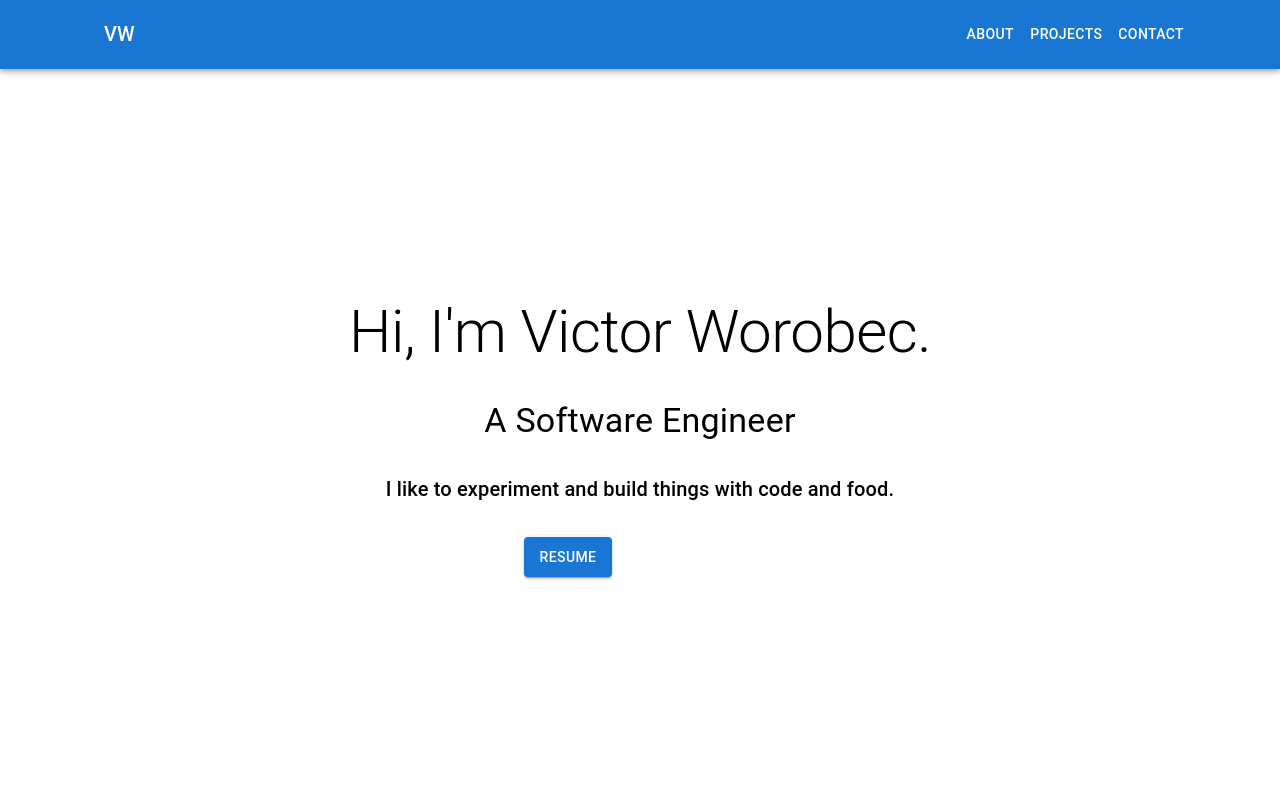
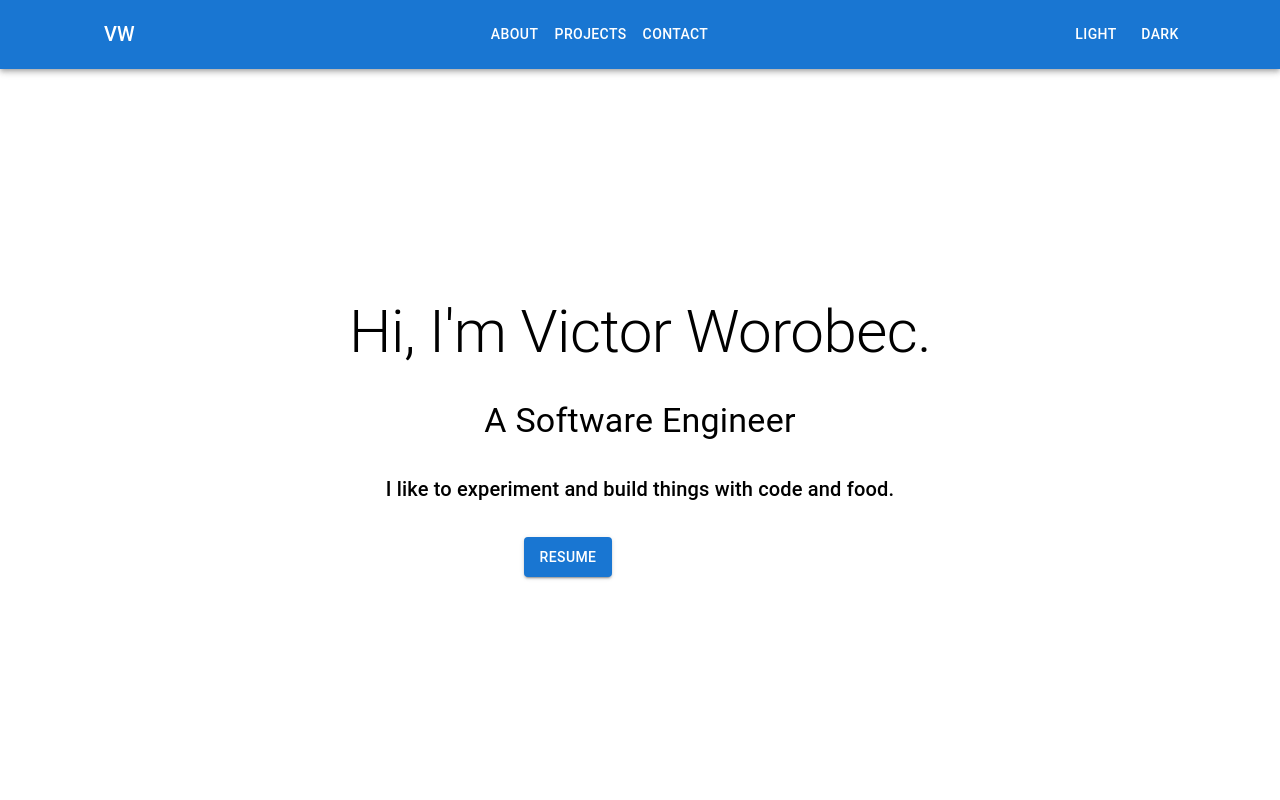
Before and after one commit to vworo/Portfolio-React, a Next.js app: page / in a window 1280 px wide. Shown: the top 800 px of the page. Built offline with nearby package versions, Linux system fonts and the light colour scheme; some icons are missing.

Commit message:
add theme provider, add light and dark theme buttons

```diff
--- a/package.json
+++ b/package.json
@@ -14,6 +14,7 @@
     "@mui/icons-material": "^7.2.0",
     "@mui/material": "^7.2.0",
     "next": "15.4.4",
+    "next-themes": "^0.4.6",
     "react": "19.1.0",
     "react-dom": "19.1.0"
   },
--- a/src/app/layout.tsx
+++ b/src/app/layout.tsx
@@ -1,6 +1,7 @@
 import type { Metadata } from "next";
 import { Geist, Geist_Mono } from "next/font/google";
 import "./globals.css";
+import ThemeProvider from "@/components/theme-provider";
 
 const geistSans = Geist({
   variable: "--font-geist-sans",
@@ -23,9 +24,16 @@ export default function RootLayout({
   children: React.ReactNode;
 }>) {
   return (
-    <html lang="en">
+    <html lang="en" suppressHydrationWarning>
       <body className={`${geistSans.variable} ${geistMono.variable}`}>
-        {children}
+        <ThemeProvider
+          attribute="class"
+          defaultTheme="system"
+          enableSystem
+          disableTransitionOnChange
+        >
+          {children}
+        </ThemeProvider>
       </body>
     </html>
   );
--- a/src/components/Navbar.tsx
+++ b/src/components/Navbar.tsx
@@ -14,11 +14,13 @@ import {
 } from "@mui/material";
 import AdbIcon from "@mui/icons-material/Adb";
 import MenuIcon from "@mui/icons-material/Menu";
+import { useTheme } from "next-themes";
 
 const pages = ["About", "Projects", "Contact"];
 
 export default function Navbar() {
   const [anchorElNav, setAnchorElNav] = useState<null | HTMLElement>(null);
+  const { setTheme } = useTheme();
 
   const handleOpenNavMenu = (event: MouseEvent<HTMLElement>) => {
     setAnchorElNav(event.currentTarget);
@@ -88,6 +90,21 @@ export default function Navbar() {
               </Button>
             ))}
           </Box>
+
+          <Box sx={{ display: { xs: "none", md: "flex" } }}>
+            <Button
+              onClick={() => setTheme("light")}
+              sx={{ my: 2, color: "white" }}
+            >
+              Light
+            </Button>
+            <Button
+              onClick={() => setTheme("dark")}
+              sx={{ my: 2, color: "white" }}
+            >
+              Dark
+            </Button>
+          </Box>
         </Toolbar>
       </Container>
     </AppBar>
--- /dev/null
+++ b/src/components/theme-provider.tsx
@@ -0,0 +1,11 @@
+"use client";
+
+import * as React from "react";
+import { ThemeProvider as NextThemesProvider } from "next-themes";
+
+export default function ThemeProvider({
+  children,
+  ...props
+}: React.ComponentProps<typeof NextThemesProvider>) {
+  return <NextThemesProvider {...props}>{children}</NextThemesProvider>;
+}
```
Also changed, not shown: 1 other file (tests, documents, lock files or other folders).
